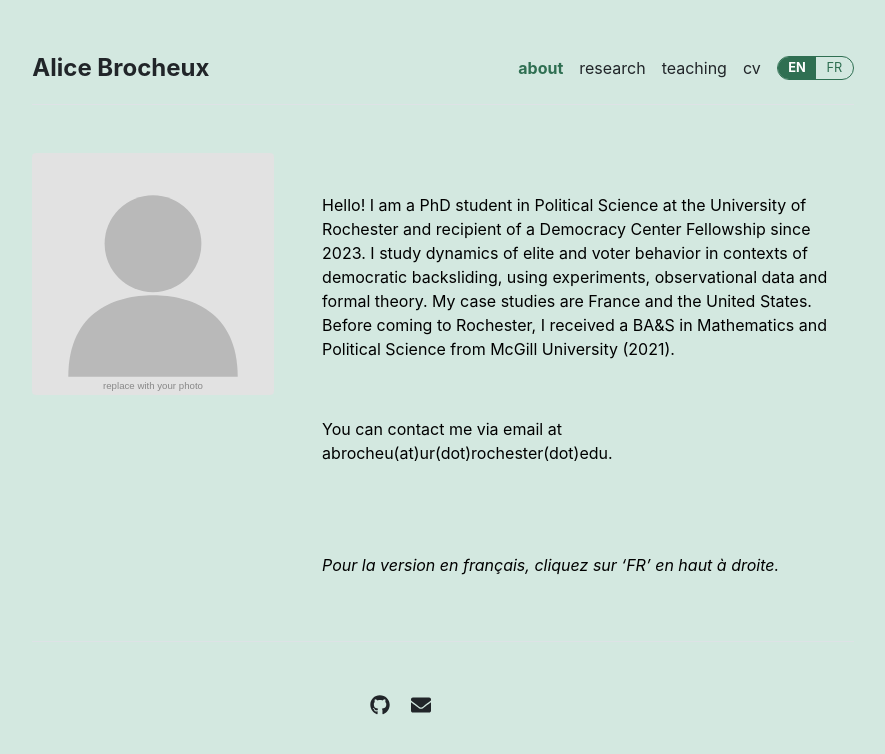
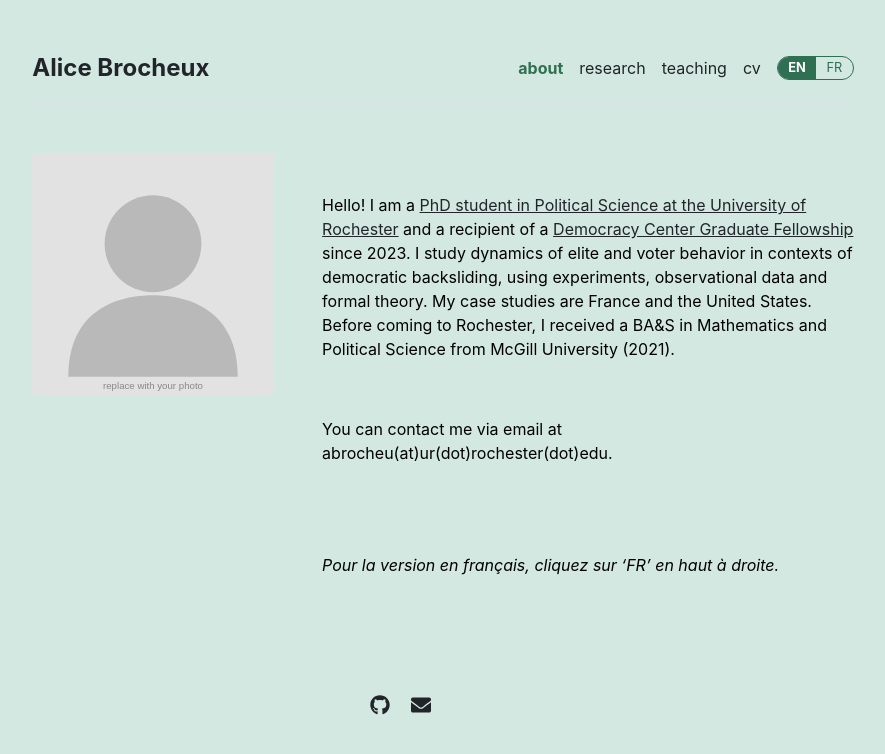
Before and after one commit to AliceBrocheux/alicebrocheux.github.io, a Jekyll site: the page built from index.md, in a window 1280 px wide. Shown: the top 754 px of the page, without its empty margins (197-1082 px from the left). Built offline with Jekyll 4.4.1, drawn with Linux system fonts in a browser that asks for light colours.

Commit message:
Update index.md

```diff
--- a/index.md
+++ b/index.md
@@ -8,7 +8,7 @@ lang: en
 
 <br>
 
-Hello! I am a PhD student in Political Science at the University of Rochester and recipient of a Democracy Center Fellowship since 2023. I study dynamics of elite and voter behavior in contexts of democratic backsliding, using experiments, observational data and formal theory. My case studies are France and the United States. <br>
+Hello! I am a [PhD student in Political Science at the University of Rochester](https://www.sas.rochester.edu/psc/people/phd-current.php) and a recipient of a [Democracy Center Graduate Fellowship](https://www.sas.rochester.edu/democracycenter/research/graduate-fellows.html) since 2023. I study dynamics of elite and voter behavior in contexts of democratic backsliding, using experiments, observational data and formal theory. My case studies are France and the United States. <br>
 Before coming to Rochester, I received a BA&S in Mathematics and Political Science from McGill University (2021).
 
 <br>
```
